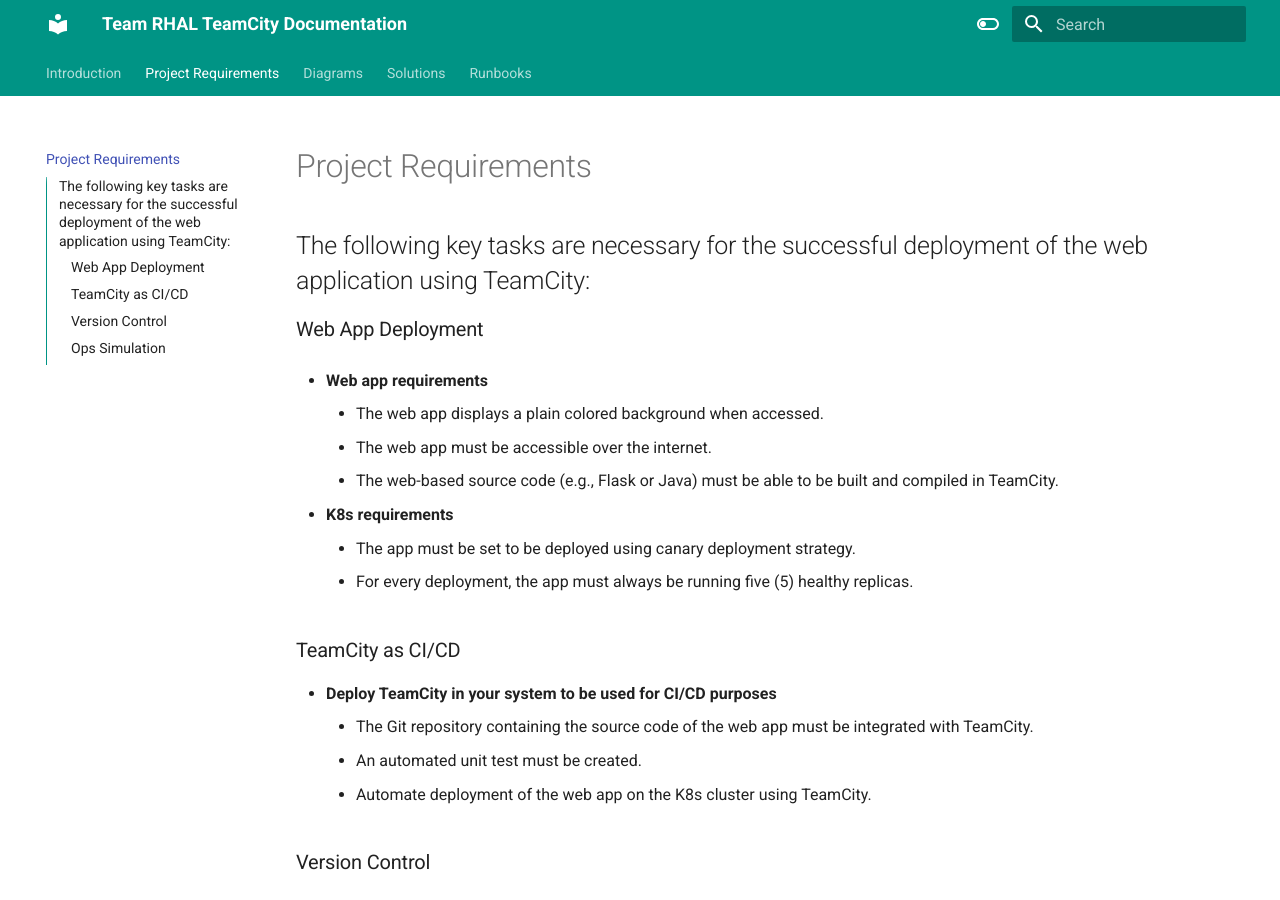
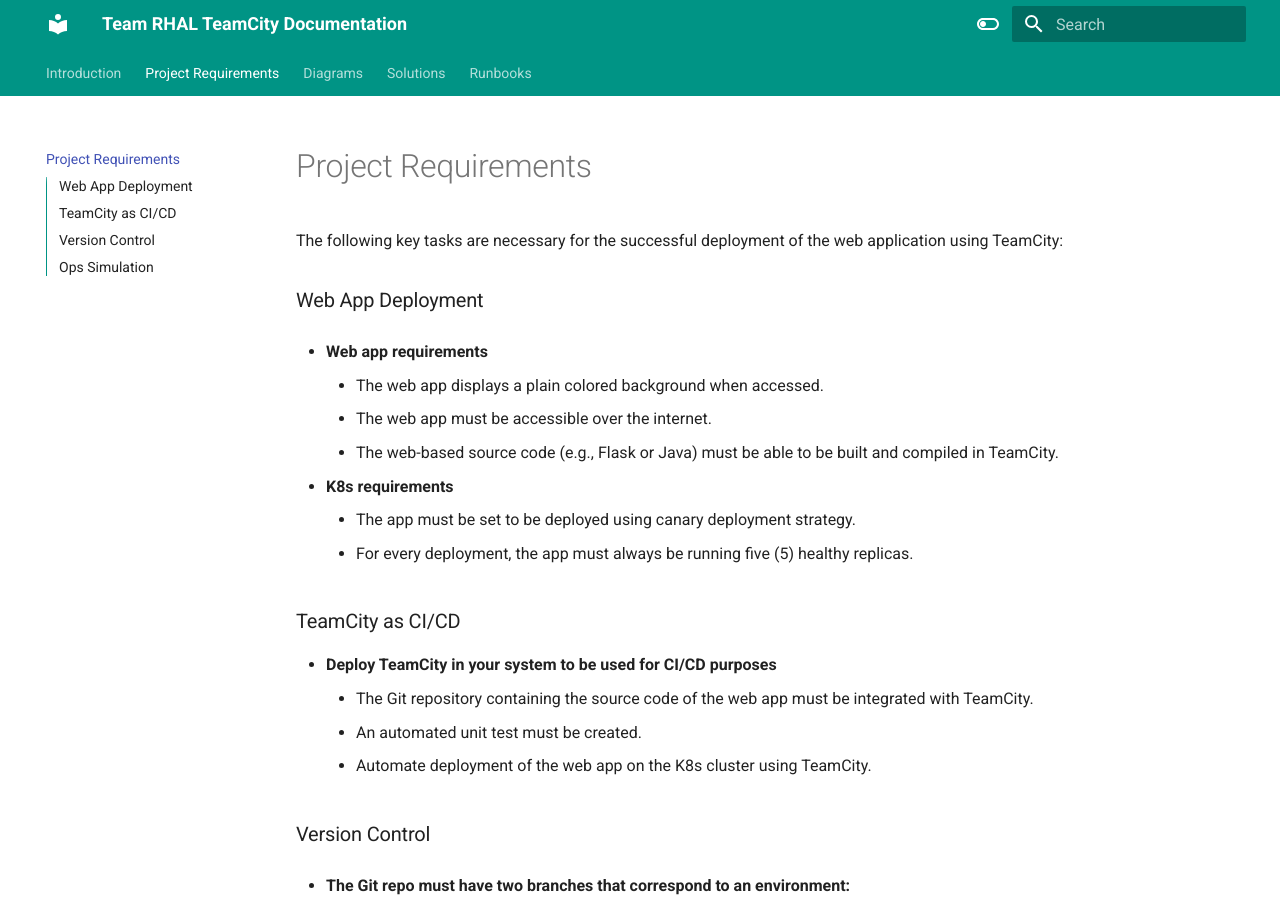
Before and after one commit to robequijano-opswerks/rhal_documentation, an MkDocs documentation site: the page built from docs/requirements.md, in a window 1280 px wide and 900 px high. Built offline with MkDocs 1.6.1 and Material for MkDocs 9.7.7, drawn with Linux system fonts in a browser that asks for light colours.

Commit message:
Update requirements.md

```diff
--- a/docs/requirements.md
+++ b/docs/requirements.md
@@ -1,6 +1,6 @@
 # Project Requirements
 
-## The following key tasks are necessary for the successful deployment of the web application using TeamCity:
+The following key tasks are necessary for the successful deployment of the web application using TeamCity:
 
 ### Web App Deployment
 
```
